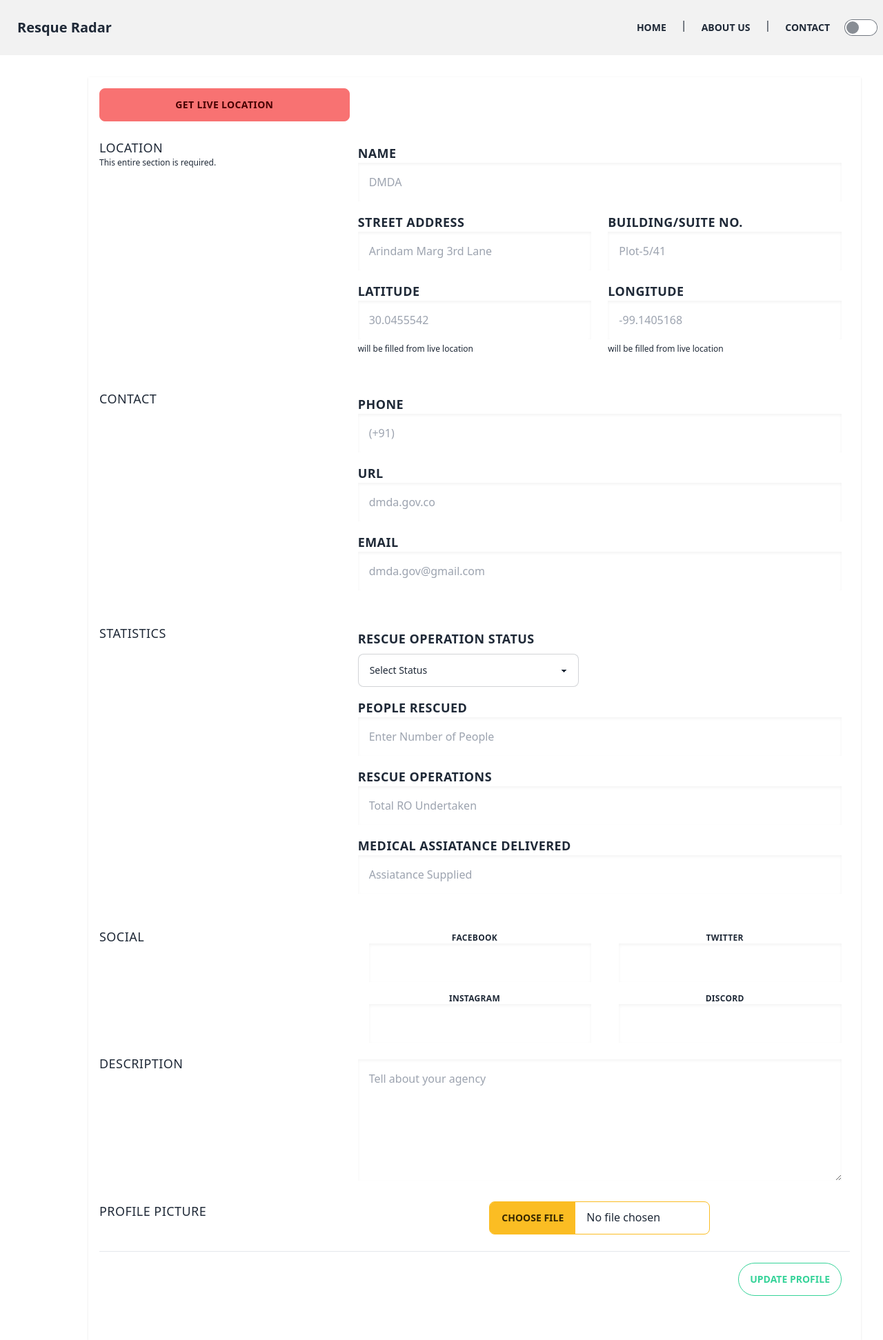
After one commit to RescueRadar/resque-radar, a Django app: page /profileEdit/ in a window 1280 px wide. The commit adds this page. Shown: the whole page at 69% size. Run offline with Django 4.2, Linux system fonts and the light colour scheme; some libraries are stand-ins or nearby versions.

Commit message:
Edit Profile Page for Agencies added

```diff
--- a/base/views.py
+++ b/base/views.py
@@ -56,6 +56,9 @@ def user_report(request):
 
 def error_message(request, error_message):
     return render(request, 'error_message.html', {'error_message': error_message})
+
+def profileEdit(request):
+    return render(request, 'profileEdit.html')
 
 @login_required
 @agency_req
--- a/rescueradar/urls.py
+++ b/rescueradar/urls.py
@@ -21,12 +21,14 @@ urlpatterns = [
     path('rooms/', base_views.rooms, name='rooms'),
     path('victims_portal/', base_views.victims_portal, name='victims_portal'),
     path('chatroom/',base_views.chatroom, name='chatroom'),
+    path('profileEdit/',base_views.profileEdit, name='profileEdit'),
     path('agencyPage/',base_views.agencyPage, name='agencyPage'),
     path('post/<int:pk>/', base_views.post_detail, name='post_detail'),
     path('post/new/', base_views.post_new, name='post_new'),
     path('post/<int:pk>/edit/', base_views.post_edit, name='post_edit'),
     path('post/<int:pk>/delete/', base_views.post_delete, name='post_delete'),
 
+
     # path('', include(router.urls)),
     # path('api-auth/', include('rest_framework.urls', namespace='rest_framework'))
 ]
--- a/templates/agencyPage.html
+++ b/templates/agencyPage.html
@@ -76,6 +76,12 @@
         <button type="button" class="btn btn-accent">
           Follow
         </button>
+        <a href="{% url 'profileEdit' %}">
+          <button type="button" class="btn btn-accent">
+            Edit Profile
+          </button>
+        </a>
+
       </div>
     </div>
 
--- /dev/null
+++ b/templates/profileEdit.html
@@ -0,0 +1,159 @@
+{% extends 'base.html' %} {% block main %}
+
+<body class="bg-cream text-charcoal min-h-screen font-sans leading-normal overflow-x-hidden lg:overflow-auto">
+    <main class="flex-1 md:p-0 lg:pt-8 lg:px-8 md:ml-24 flex flex-col">
+    <section class="bg-cream-lighter p-4 shadow">
+    <div class="md:flex">
+      <button class="btn btn-error md:w-1/3 uppercase tracking-wide mb-6">Get Live Location</button>
+    </div>
+    <form>
+      <div class="md:flex mb-8">
+        <div class="md:w-1/3">
+          <legend class="uppercase tracking-wide text-lg">Location</legend>
+          <p class="text-xs font-light text-red">This entire section is required.</p>
+        </div>
+      <div class="md:flex-1 mt-2 mb:mt-0 md:px-3">
+        <div class="mb-4">
+          <label class="block uppercase tracking-wide text-lg font-bold">Name</label>
+          <input class="w-full shadow-inner p-4 border-0" type="text" name="name" placeholder="DMDA">
+        </div>
+        <div class="md:flex mb-4">
+          <div class="md:flex-1 md:pr-3">
+            <label class="block uppercase tracking-wide text-charcoal-darker text-lg font-bold">Street Address</label>
+            <input class="w-full shadow-inner p-4 border-0" type="text" name="address_street" placeholder="Arindam Marg 3rd Lane">
+          </div>
+          <div class="md:flex-1 md:pl-3">
+            <label class="block uppercase tracking-wide text-charcoal-darker text-lg font-bold">Building/Suite No.</label>
+            <input class="w-full shadow-inner p-4 border-0" type="text" name="address_number" placeholder="Plot-5/41">
+          </div>
+        </div>
+        <div class="md:flex mb-4">
+          <div class="md:flex-1 md:pr-3">
+              <label class="block uppercase tracking-wide text-charcoal-darker text-lg font-bold">Latitude</label>
+              <input class="w-full shadow-inner p-4 border-0" type="text" name="lat" placeholder="30.0455542">
+              <span class="text-xs mb-4 font-thin">will be filled from live location</span>
+            </div>
+            <div class="md:flex-1 md:pl-3">
+              <label class="block uppercase tracking-wide text-charcoal-darker text-lg font-bold">Longitude</label>
+              <input class="w-full shadow-inner p-4 border-0" type="text" name="lon" placeholder="-99.1405168">
+              <span class="text-xs mb-4 font-thin">will be filled from live location</span>
+            </div>
+          </div>
+        </div>
+      </div>
+      <div class="md:flex mb-8">
+        <div class="md:w-1/3">
+          <legend class="uppercase tracking-wide text-lg">Contact</legend>
+        </div>
+        <div class="md:flex-1 mt-2 mb:mt-0 md:px-3">
+          <div class="mb-4">
+            <label class="block uppercase tracking-wide text-lg font-bold">Phone</label>
+            <input class="w-full shadow-inner p-4 border-0" type="tel" name="phone" placeholder="(+91)">
+          </div>
+          <div class="mb-4">
+            <label class="block uppercase tracking-wide text-charcoal-darker text-lg font-bold">URL</label>
+            <input class="w-full shadow-inner p-4 border-0" type="url" name="url" placeholder="dmda.gov.co">
+          </div>
+          <div class="mb-4">
+            <label class="block uppercase tracking-wide text-charcoal-darker text-lg font-bold">Email</label>
+            <input class="w-full shadow-inner p-4 border-0" type="email" name="email" placeholder="dmda.gov@gmail.com">
+          </div>
+        </div>
+      </div>
+      <div class="md:flex mb-8">
+        <div class="md:w-1/3">
+          <legend class="uppercase tracking-wide text-lg">Statistics</legend>
+        </div>
+        <div class="md:flex-1 mt-2 mb:mt-0 md:px-3">
+          <div class="mb-4">
+            <legend class="uppercase tracking-wide text-lg mb-2 font-bold">Rescue Operation Status</legend>
+            <select class="select select-bordered w-full max-w-xs">
+                <option disabled selected class="block uppercase tracking-wide text-lg font-bold">Select Status</option>
+                <option>Ongoing</option>
+                <option>Not Started/Over</option>
+                <option>Needs Assistance</option>
+              </select>
+          </div>
+          <div class="mb-4">
+            <label class="block uppercase tracking-wide text-charcoal-darker text-lg font-bold">People Rescued</label>
+            <input class="w-full shadow-inner p-4 border-0" type="number" name="PR" placeholder="Enter Number of People">
+          </div>
+          <div class="mb-4">
+            <label class="block uppercase tracking-wide text-charcoal-darker text-lg font-bold">Rescue Operations</label>
+            <input class="w-full shadow-inner p-4 border-0" type="number" name="RO" placeholder="Total RO Undertaken">
+          </div>
+          <div class="mb-4">
+            <label class="block uppercase tracking-wide text-charcoal-darker text-lg font-bold">Medical Assiatance Delivered</label>
+            <input class="w-full shadow-inner p-4 border-0" type="number" name="MAD" placeholder="Assiatance Supplied">
+          </div>
+        </div>
+      </div>
+      <div class="md:flex">
+        <div class="md:w-1/3">
+          <legend class="uppercase tracking-wide text-lg">Social</legend>
+        </div>
+        <div class="md:flex-1 mt-2 mb:mt-0 md:px-3">
+          <div class="md:flex mb-4">
+            <div class="md:flex-1 md:pr-3">
+              <label class="block uppercase tracking-wide text-charcoal-darker text-xs font-bold flex justify-center items-center">Facebook</label>
+              <div class="w-full flex">
+                <span class="text-xs py-4 px-2 bg-grey-light text-grey-dark"><i class="fa-brands fa-facebook fa-2xl"></i></span>
+                <input class="flex-1 shadow-inner p-4 border-0" type="url" name="facebook" placeholder="">
+              </div>
+            </div>
+            <div class="md:flex-1 md:pl-3 mt-2 md:mt-0">
+              <label class="block uppercase tracking-wide text-charcoal-darker text-xs font-bold flex justify-center items-center">Twitter</label>
+              <div class="w-full flex">
+                <span class="text-xs py-4 px-2 bg-grey-light text-grey-dark"><i class="fa-brands fa-twitter fa-2xl"></i></span>
+                <input class="flex-1 shadow-inner p-4 border-0" type="url" name="twitter" placeholder="">
+              </div>
+            </div>
+          </div>
+          <div class="md:flex mb-4">
+            <div class="md:flex-1 md:pr-3">
+              <label class="block uppercase tracking-wide text-charcoal-darker text-xs font-bold flex justify-center items-center">Instagram</label>
+              <div class="w-full flex">
+                <span class="text-xs py-4 px-2 bg-grey-light text-grey-dark"><i class="fa-brands fa-instagram fa-2xl"></i></span>
+                <input class="flex-1 shadow-inner p-4 border-0" type="url" name="instagram" placeholder="">
+              </div>
+            </div>
+            <div class="md:flex-1 md:pl-3 mt-2 md:mt-0">
+              <label class="block uppercase tracking-wide text-charcoal-darker text-xs font-bold flex justify-center items-center">Discord</label>
+                <div class="w-full flex">
+                  <span class="text-xs py-4 px-2 bg-grey-light text-grey-dark"><i class="fa-brands fa-discord fa-2xl"></i></span>
+                  <input class="flex-1 shadow-inner p-4 border-0" type="url" name="discord" placeholder="">
+                </div>
+              </div>
+            </div>
+          </div>
+        </div>
+        <div class="md:flex mb-6">
+          <div class="md:w-1/3">
+            <legend class="uppercase tracking-wide text-lg">Description</legend>
+          </div>
+          <div class="md:flex-1 mt-2 mb:mt-0 md:px-3">
+            <textarea class="w-full shadow-inner p-4 border-0" placeholder="Tell about your agency" rows="6"></textarea>
+          </div>
+        </div>
+        <div class="md:flex mb-6">
+          <div class="md:w-1/3">
+            <legend class="uppercase tracking-wide text-lg">Profile Picture</legend>
+          </div>
+          <div class="md:flex-1 px-3 text-center">
+            <div class="button text-cream mx-auto cusor-pointer relative">
+                <input type="file" class="file-input file-input-bordered file-input-warning w-full max-w-xs" name="profile img"/>
+            </div>
+          </div>
+        </div>
+        <div class="md:flex mb-6 border border-t-1 border-b-0 border-x-0 border-cream-dark">
+          <div class="md:flex-1 px-3 text-center md:text-right">
+            <input type="hidden" name="sponsor" value="0">
+            <button class="btn btn-outline btn-success rounded-full mb-6 mt-4">Update Profile</button>
+        </div>
+        </div>
+      </form>
+    </section>
+    </main>
+  </body>
+
+{% endblock main %}
```
